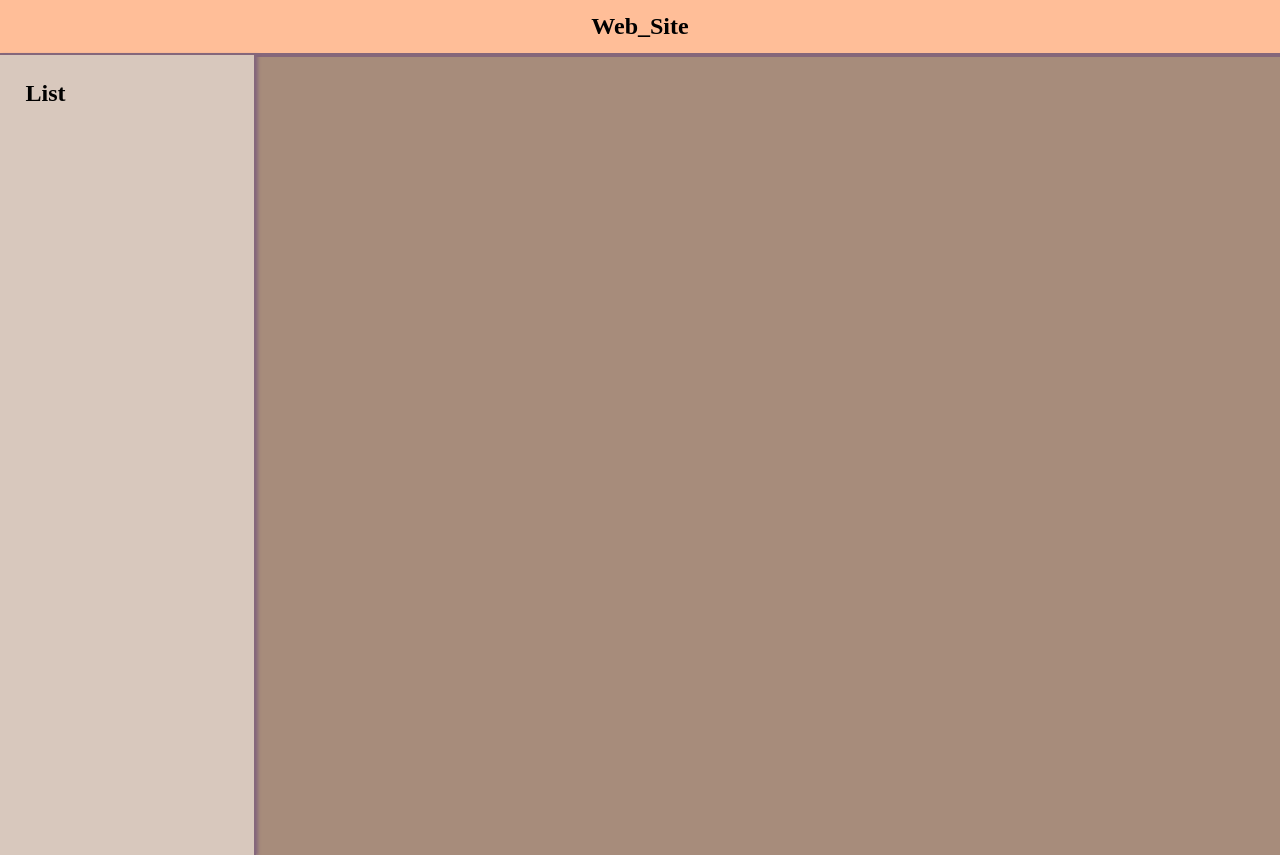
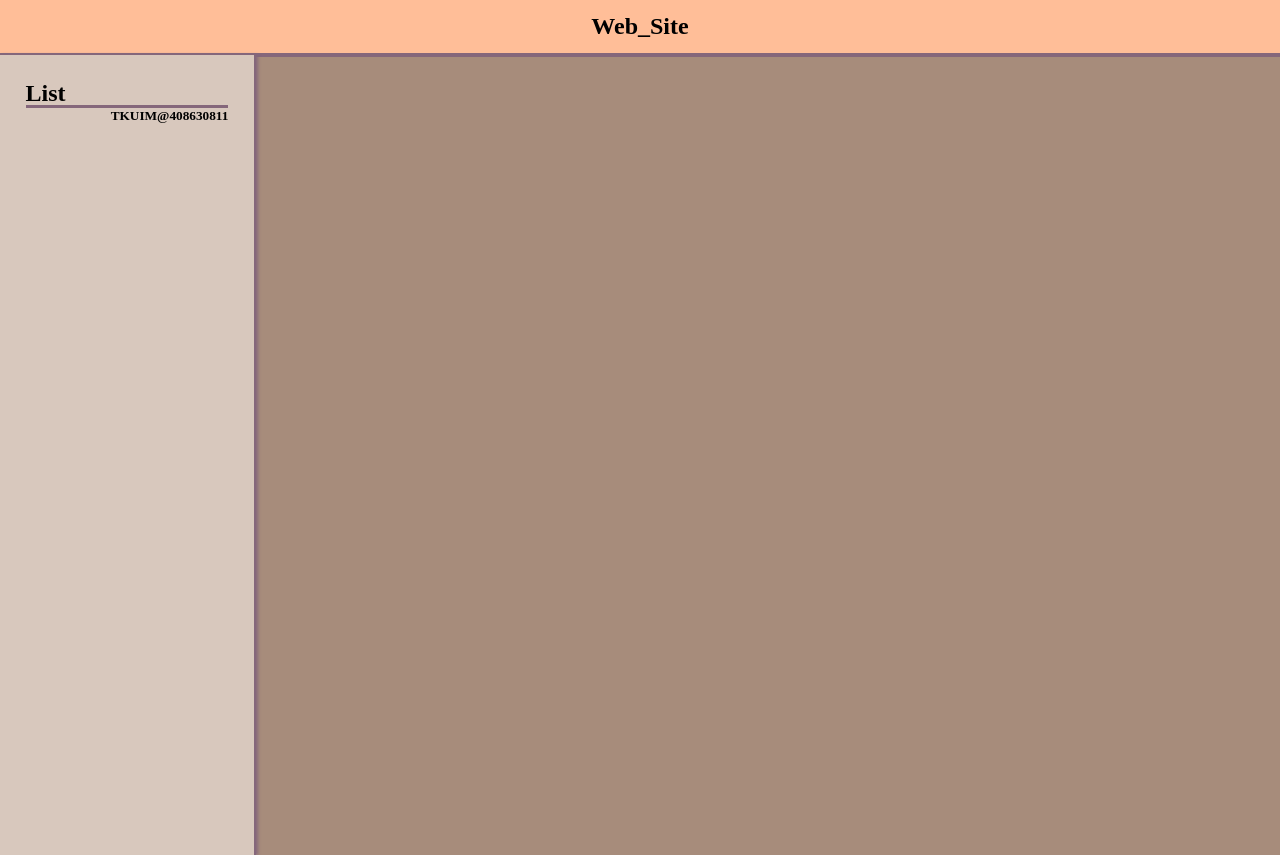
Before and after one commit to 99YiFei/113-1-Mid, a plain HTML site: page Home.html in a window 1280 px wide. Drawn offline with Linux system fonts and the light colour scheme; a web font is replaced by a local one.

Commit message:
add 11072157

```diff
--- a/Home.html
+++ b/Home.html
@@ -22,6 +22,9 @@
     <div>
         <div class="list">
             <h2>List</h2>
+            <div class="footer">
+                <h5>TKUIM@408630811</h5>
+            </div>
         </div>
     </div>
 </body>
--- a/style/basic.css
+++ b/style/basic.css
@@ -5,7 +5,6 @@
 
 html, body
  {
-    font-size: 16px;
     font-family: 'LXLXGW WenKai TC', 'Edu AU VIC WA NT Pre';
     margin: auto;
     background-color: #A78C7B;
@@ -29,3 +28,9 @@
     border-right: 2px solid #85677B;
     box-shadow: 2px 0px 3px #85677B;
 }
+
+.footer {
+    text-align: right;
+    box-shadow: 0px -2px 0px #85677B;
+    border-top: 0.5px solid #85677B;
+}
```
